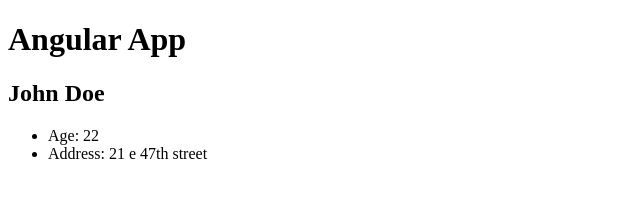
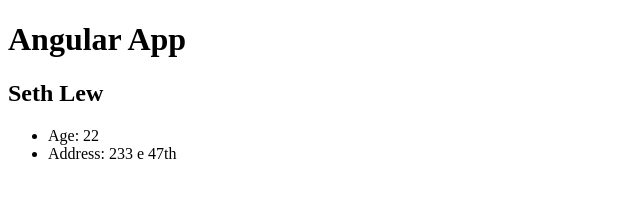
Before and after one commit to sethlewandowski/udemyTraversyMern, an Angular app: page / in a window 1280 px wide. Shown: the top 213 px of the page, without its empty margins (0-640 px from the left). Built offline with nearby package versions, Linux system fonts and the light colour scheme.

Commit message:
Section 3: Lesson 15

```diff
--- a/src/app/components/user/user.component.html
+++ b/src/app/components/user/user.component.html
@@ -1,6 +1,6 @@
-<h2>{{ firstName }}  {{ lastName }}</h2>
+<h2>{{ user.firstName }}  {{ user.lastName }}</h2>
 <ul>
-    <li>Age: {{ age }}</li>
-    <li>Address: {{ address.street }}
+    <li>Age: {{ user.age }}</li>
+    <li>Address: {{ user.address.street }}
     </li>
 </ul>
--- a/src/app/components/user/user.component.ts
+++ b/src/app/components/user/user.component.ts
@@ -1,4 +1,6 @@
 import { Component } from '@angular/core'
+
+import { User } from '../../models/User'
 
 @Component({
     selector: 'app-user',
@@ -7,42 +9,18 @@
 })
 
 export class UserComponent {
-    // Properties
-    firstName: string;
-    lastName: string;
-    age: number;
-    address: object;
+    user: User; // points to user interface
 
-    foo: any;
-    hasKids: boolean;
-    numberArray: number[]; //array of numbers
-
-
-    //Methods
-    // Constructor will run before output in html
     constructor() {
-        this.firstName = "John";
-        this.lastName = "Doe";
-        this.age = 22;
-        this.address = {
-            street: '21 e 47th street',
-            city: 'Boston',
-            state: 'MA'
+        this.user = {
+            firstName: 'Seth',
+            lastName: 'Lew',
+            age: 22,
+            address: {
+                street: '233 e 47th',
+                city: 'Boston',
+                state: 'MA'
+            }
         }
-        this.hasKids = true;
-        this.numberArray = [1, 2, 3]
-    }
-
-    sayHello() {
-        console.log(`Hello ${this.firstName}`)
-    }
-
-    hasBirthday() {
-        this.age++
-        console.log(this.age)
-    }
-
-    addNumbers(num1: number, num2: number): number {
-        return num1 + num2
     }
 }
--- /dev/null
+++ b/src/app/models/User.ts
@@ -0,0 +1,10 @@
+export interface User {
+    firstName: string,
+    lastName: string,
+    age: number,
+    address: {
+        street: string,
+        city: string,
+        state: string,
+    }
+}
```
